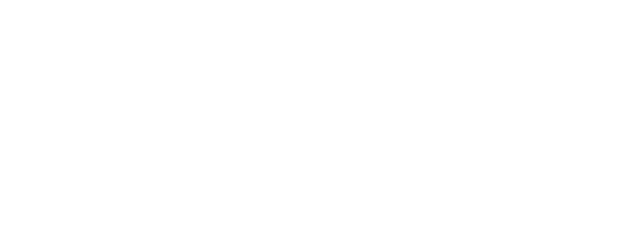
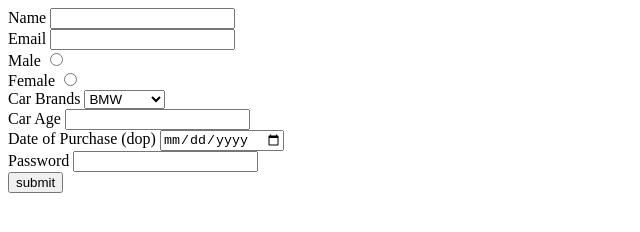
Before and after one commit to acciojob/car-insurance-form-Bhargavtogaru, a website: page main.html in a window 1280 px wide. Shown: the whole page, without its empty margins (0-640 px from the left). Drawn offline with Linux system fonts and the light colour scheme.

Commit message:
created a submission

```diff
--- a/main.html
+++ b/main.html
@@ -10,6 +10,31 @@
 	<!-- the entire body must be written by student -->
     <script type="text/javascript" src="./script.js">
 </script>
+	<form method="post">
+
+		<label for="name">Name</label>
+		<input type="text" id="name" required><br>
+		<label for="email">Email</label>
+		<input type="Email" id="email" required><br>
+		<label for="male">Male</label>
+		<input type="radio" id="male" name="gender" required><br>
+		<label for="Female">Female</label>
+		<input type="radio" id="Female" name="gender"required><br>
+		<label for="cars"> Car Brands</label>
+		<select id="cars">
+			<option>BMW</option>
+			<option>Audi</option>
+			<option>Mercedez</option>
+		</select><br>
+		<label for="carage">Car Age</label>
+		<input type="number" id="carage" required><br>
+		<label for="dop">Date of Purchase (dop)</label>
+		<input type="date" id="dop" required><br>
+		<label for="password">Password</label>
+		<input type="password" id="password" required><br>
+		<button type="submit">submit</button><br>
+
+	</form>
 
 </body>
 
```
